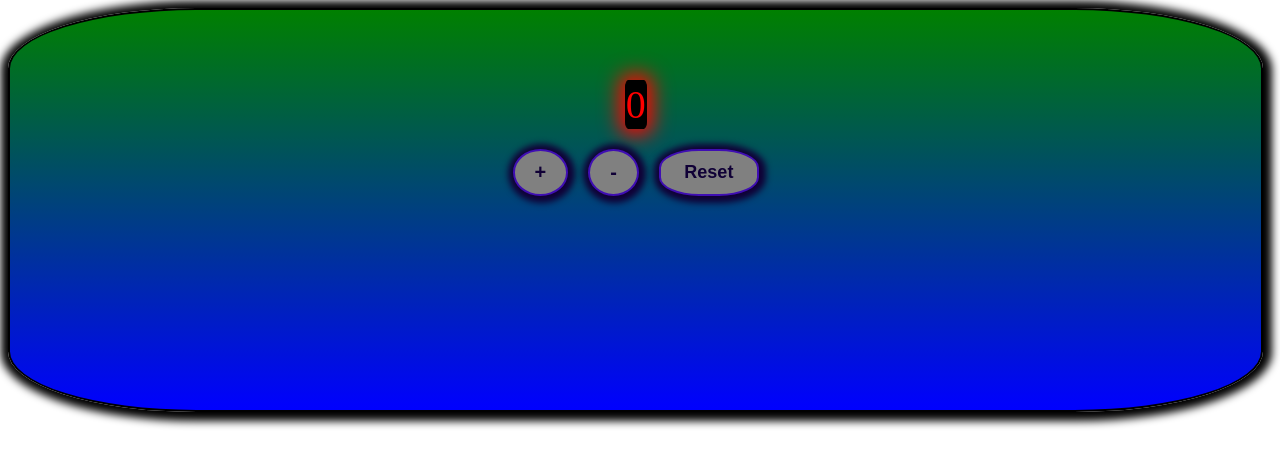
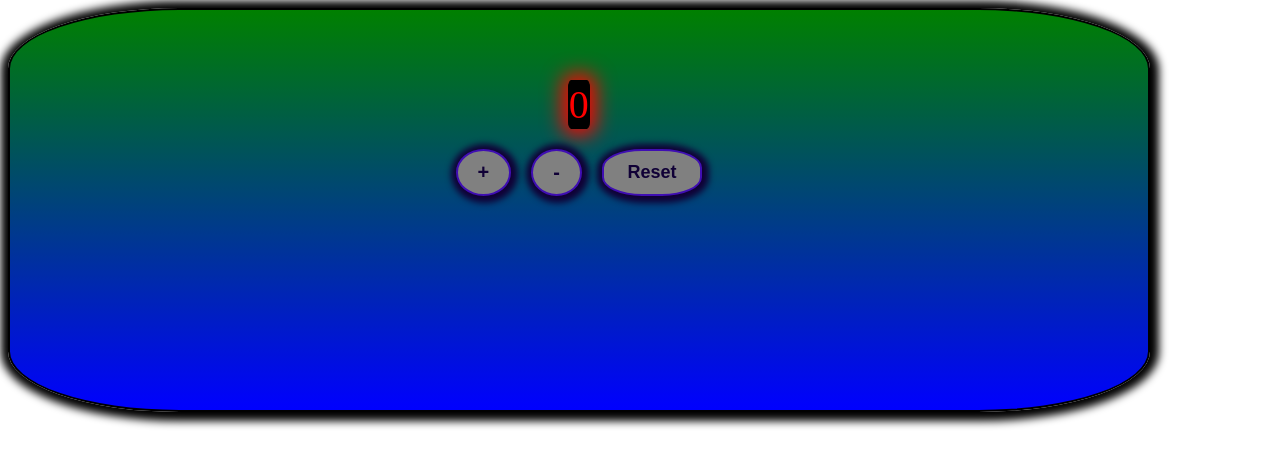
Before and after one commit to 21stChrom/21stChrom-Counter, a React (Create React App) app: page / in a window 1280 px wide. Shown: the top 466 px of the page. Built offline with nearby package versions, Linux system fonts and the light colour scheme.

Commit message:
1 file modified

```diff
--- a/src/style.css
+++ b/src/style.css
@@ -14,7 +14,7 @@ p {
 .counter {
 box-shadow: 1px 1px 8px 8px;
   height: 50vh;
-  width: 99%;
+  width: 90%;
   border: 2px solid;
   border-radius: 15%;
   background-image: linear-gradient(green, blue);
```
